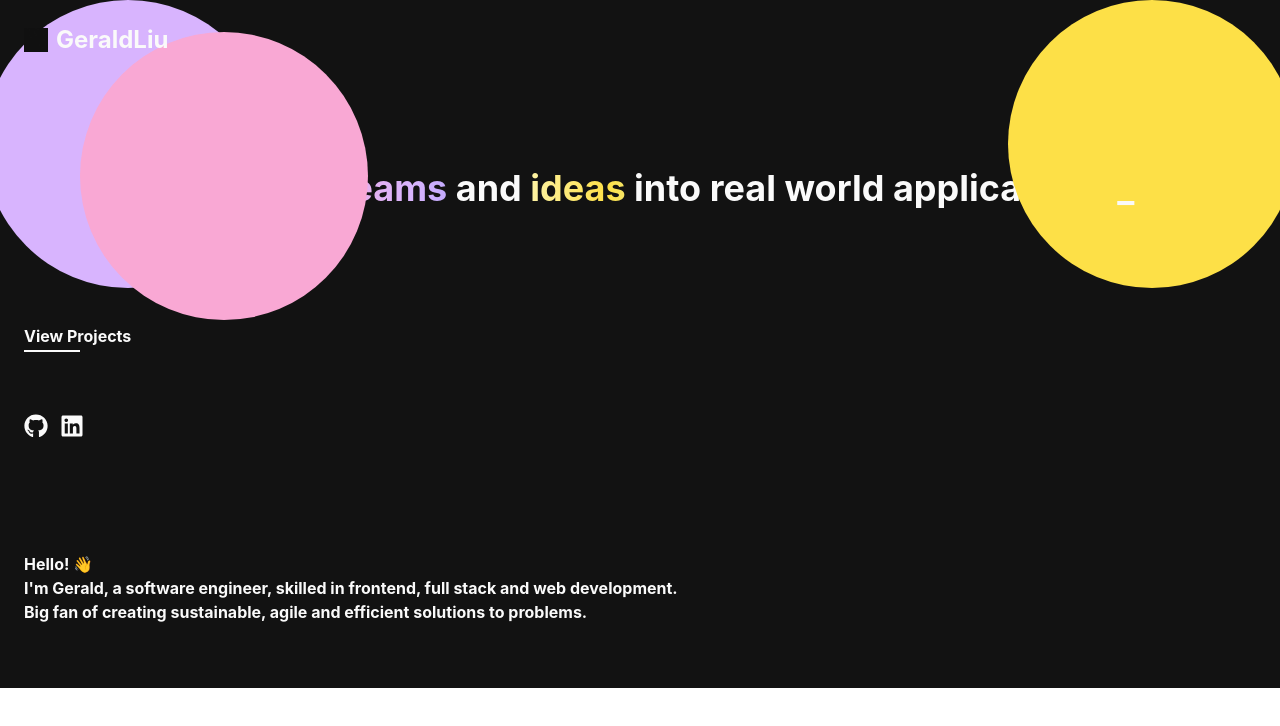
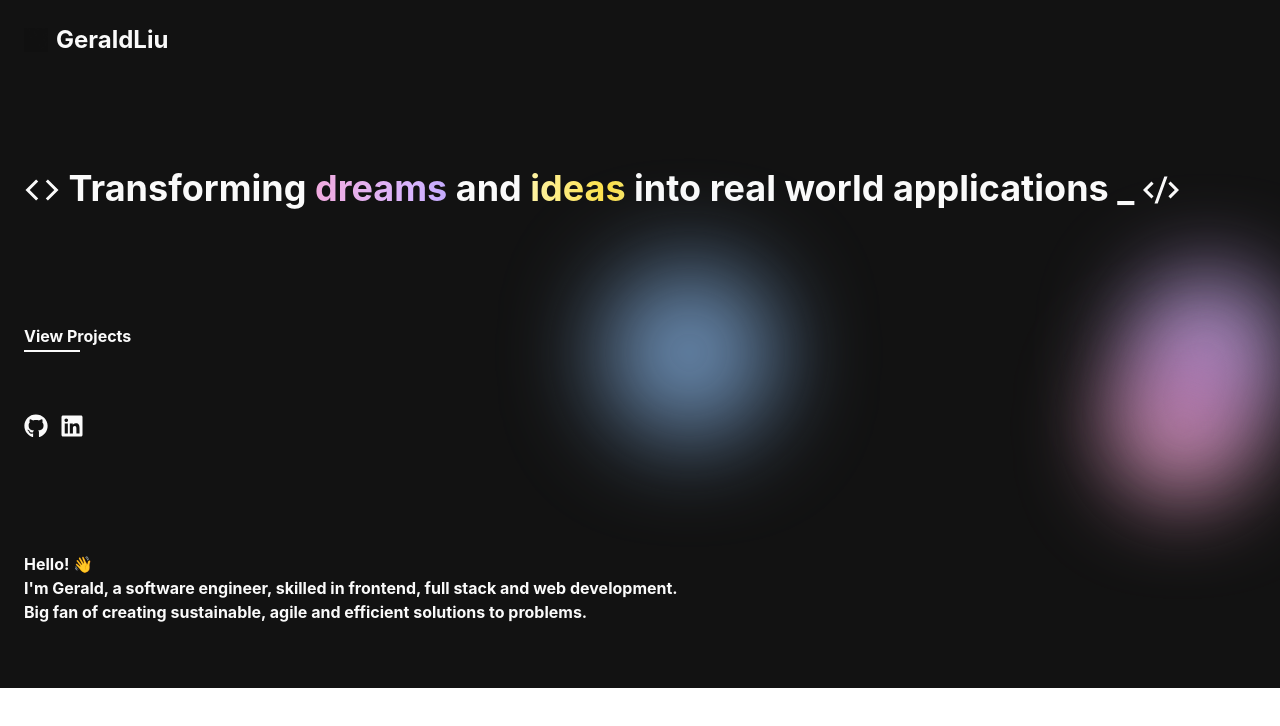
Before and after one commit to genfengl/Portfolio, a React (Create React App) app in the folder client/: page / in a window 1280 px wide. Shown: the top 726 px of the page. Built offline with nearby package versions, Linux system fonts and the light colour scheme.

Commit message:
added play section animation

```diff
--- a/client/src/App.js
+++ b/client/src/App.js
@@ -7,9 +7,7 @@ import Play from "./components/Play";
 function App() {
   return (
     <div className="relative w-full max-w">
-      <div className="absolute top-0 -left-4 w-72 h-72 bg-purple-300 rounded-full "></div>
-      <div className="absolute top-0 -right-4 w-72 h-72 bg-yellow-300 rounded-full "></div>
-      <div className="absolute top-8 left-20 w-72 h-72 bg-pink-300 rounded-full "></div>
+
       <div className="bg-materialBlack text-word flex flex-col gap-6">
 
         <Navbar />
--- a/client/src/components/Play.js
+++ b/client/src/components/Play.js
@@ -15,8 +15,15 @@ const Play = () => {
                     <div className='flex items-center text-2xl'><FaGithub /></div>
                     <div className='flex items-center text-2xl'><FaLinkedin /></div>
                 </div>
+                <div className="col-start-2 col-end-3 row-span-2 relative w-full max-w z-10">
+                    <div className="absolute -top-4 -right-4 w-36 h-36 bg-purple-300 rounded-full
+                    mix-blend-multiply filter blur-2xl opacity-70 animate-play "></div>
+                    <div className="absolute top-0 -left-12 w-36 h-36 bg-blue-300 rounded-full
+                    mix-blend-multiply filter blur-2xl opacity-70 animate-play animation-delay-2000"></div>
+                    <div className="absolute -bottom-10 right-2 w-36 h-36 bg-pink-300 rounded-full
+                    mix-blend-multiply filter blur-2xl opacity-70 animate-play animation-delay-4000"></div>
+                </div>
             </div>
-
         </section>
     )
 }
--- a/client/src/index.css
+++ b/client/src/index.css
@@ -1,6 +1,15 @@
 @tailwind base;
 @tailwind components;
 @tailwind utilities;
+
+@layer utilities {
+  .animation-delay-2000 {
+    animation-delay: 2s;
+  }
+  .animation-delay-4000 {
+    animation-delay: 4s;
+  }
+}
 
 body {
   margin: 0;
--- a/client/tailwind.config.js
+++ b/client/tailwind.config.js
@@ -12,7 +12,7 @@ module.exports = {
         word: '#fafafa',
         dream1: '#9CECFB',
         dream2: '#65C7F7',
-        dream3: '#0052D4'
+        dream3: '#0052D4',
       },
 
       keyframes: {
@@ -34,12 +34,27 @@ module.exports = {
           '60%': { transform: 'rotate(0.0deg)' },
           '100%': { transform: 'rotate(0.0deg)' },
         },
+        play: {
+          '0%': {
+            transform: 'translate(0px, 0px) scale(1)',
+          },
+          '33%': {
+            transform: 'translate(20px, -20px) scale(1.2)',
+          },
+          '66%': {
+            transform: 'translate(-20px, 20px) scale(0.8)',
+          },
+          '100%': {
+            transform: 'translate(0px, 0px) scale(1)',
+          }
+        }
 
       },
       animation: {
         gradientAnimation: 'gradientAnimation 3s ease-in-out infinite ',
         blink: 'blink 1s ease-in-out infinite ',
         wave: 'wave 3s ease-in-out infinite',
+        play: 'play 12s ease-in-out infinite'
       },
       backgroundSize: {
         'size-200': '200% 200%',
```
